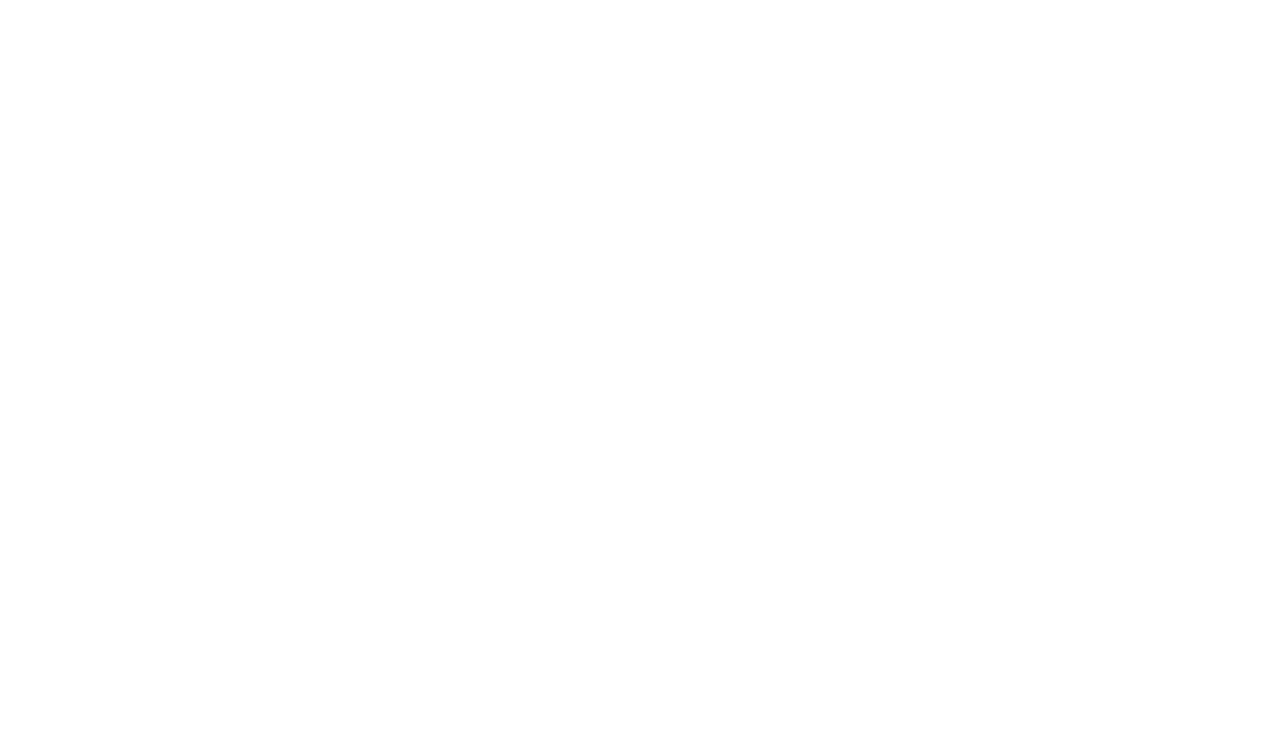
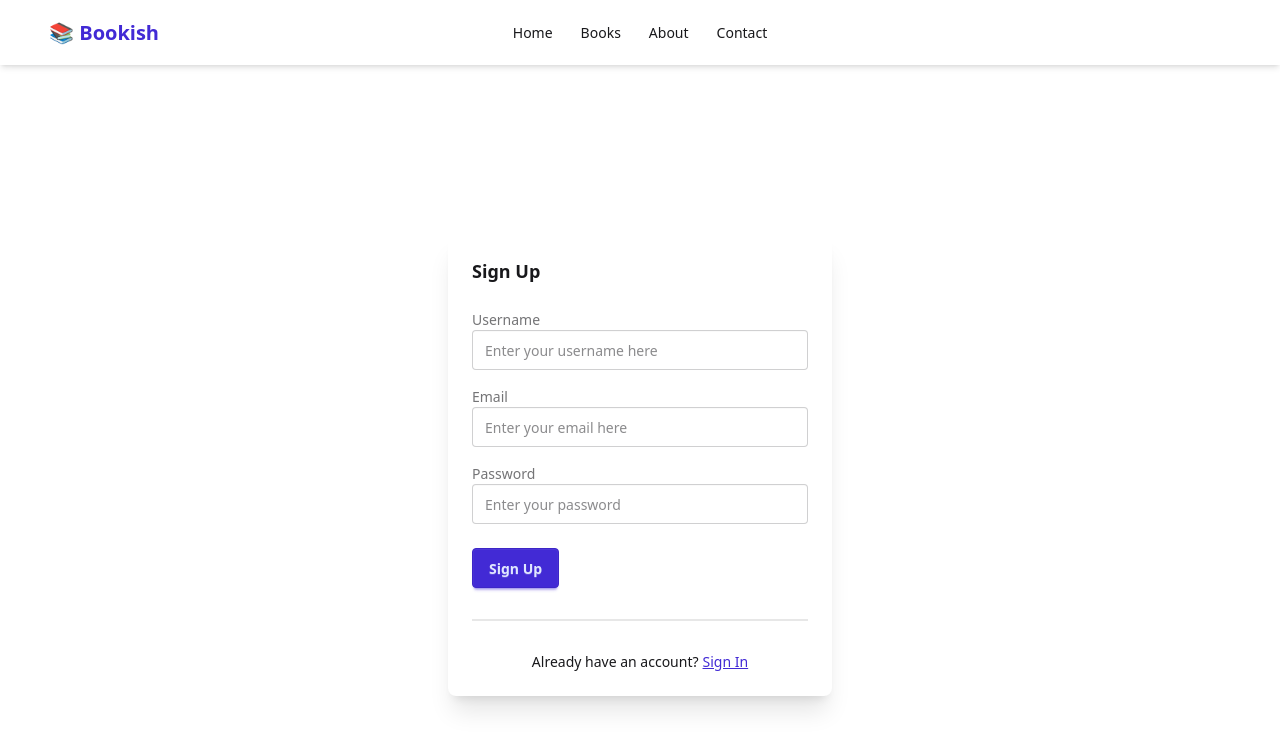
Before and after one commit to Kushal-np/Blogapp, a React (Vite) app in the folder Frontend/: page /signup in a window 1280 px wide. Before the commit this address had no page. Shown: the top 750 px of the page. Built offline with nearby package versions, Linux system fonts and the light colour scheme.

Commit message:
finally auth navbar added

```diff
--- a/Frontend/src/App.jsx
+++ b/Frontend/src/App.jsx
@@ -9,6 +9,7 @@ import Home from './Pages/Home'
 import {Routes , Route} from 'react-router-dom'
 import Courses from './Pages/Courses'
 import Login from './Components/Login'
+import Signup from './Components/SignUp'
 
 const App = () => {
   return (
@@ -17,6 +18,7 @@ const App = () => {
         <Route path="/" element={<Home/>}/>
         <Route path="/books" element={<Courses />} />
         <Route path='/login' element={<Login />}/>
+        <Route path='/signup' element={<Signup />}/>
       </Routes>
     </div>
   )
--- /dev/null
+++ b/Frontend/src/Components/AuthNavbar/index.jsx
@@ -0,0 +1,106 @@
+import { useEffect, useState } from "react";
+import { Link } from "react-router-dom";
+import Login from "../Login";
+function AuthNavbar() {
+  const [isLoginShow , SetLoginShown] = useState(false)
+  const [theme,setTheme] = useState(localStorage.getItem("theme")?localStorage.getItem("theme"):"light")
+  const element = document.documentElement;
+  useEffect(()=>{
+    if(theme==="dark"){
+      element.classList.add("darkTheme");
+      localStorage.setItem("theme","dark")
+      document.body.classList.add("dark")
+    }
+    else{
+      element.classList.remove("dark");
+      localStorage.setItem("theme" , "light")
+      document.body.classList.remove("dark")
+    }
+  })
+  const [isMenuOpen, setIsMenuOpen] = useState(false);
+  const [searchQuery, setSearchQuery] = useState("");
+
+  const handleSearch = () => {
+    if (searchQuery.trim()) {
+      console.log("Searching for:", searchQuery);
+    }
+  };
+  function LoginHandler(){
+    SetLoginShown(!isLoginShow)
+  }
+
+  const navItems = (
+    <>
+      <li>
+        <Link to="/" >Home</Link>
+      </li>
+      <li>
+        <Link to="/books">Books</Link>
+      </li>
+      <li><a href="#about">About</a></li>
+      <li><a href="#contact">Contact</a></li>
+    </>
+  );
+
+  return (
+    <div className="navbar bg-base-100 shadow-md sticky top-0 z-50 backdrop-blur-sm px-4 sm:px-6 lg:px-8">
+      {/* Left: Logo & Mobile Menu */}
+      <div className="navbar-start">
+        {/* Mobile Hamburger */}
+        <div className="dropdown dropdown-bottom lg:hidden">
+  <label tabIndex={0} className="btn btn-ghost btn-circle">
+    <svg
+      className="w-6 h-6"
+      fill="none"
+      stroke="currentColor"
+      viewBox="0 0 24 24"
+      xmlns="http://www.w3.org/2000/svg"
+    >
+      <path
+        strokeLinecap="round"
+        strokeLinejoin="round"
+        strokeWidth="2"
+        d="M4 6h16M4 12h16M4 18h16"
+      ></path>
+    </svg>
+  </label>
+  <ul
+    tabIndex={0}
+    className="menu menu-sm dropdown-content mt-3 z-[100] p-2 shadow-xl bg-base-100 rounded-box w-56 border border-base-300"
+  >
+    {navItems}
+
+  </ul>
+</div>
+
+
+        {/* Logo */}
+        <a className="btn btn-ghost text-xl font-bold text-primary">
+          📚 Bookish
+        </a>
+      </div>
+
+      {/* Center: Desktop Menu */}
+      <div className="navbar-center hidden lg:flex">
+        <ul className="menu menu-horizontal px-1 gap-1">{navItems}</ul>
+      </div>
+
+      {/* Right: Search, Theme, Button */}
+      <div className="navbar-end flex items-center gap-2">
+        {/* Desktop Search */}
+        <div className="hidden md:flex">
+          <div className="input-group input-group-sm">
+
+          </div>
+        </div>
+
+        {/* Theme Dropdown */}
+
+
+
+      </div>
+    </div>
+  );
+}
+
+export default AuthNavbar;
--- a/Frontend/src/Components/Login/index.jsx
+++ b/Frontend/src/Components/Login/index.jsx
@@ -1,10 +1,11 @@
+import AuthNavbar from "../AuthNavbar";
 import Navbar from "../Navbar";
 import { Link } from "react-router-dom";
 
 function Login() {
     return (
         <div>
-            <Navbar />
+            <AuthNavbar />
             <div className="min-h-screen flex justify-center items-center">
                 <div className="card w-96 bg-base-100 shadow-xl">
                     <div className="card-body">
--- a/Frontend/src/Components/SignUp/index.jsx
+++ b/Frontend/src/Components/SignUp/index.jsx
@@ -1,16 +1,30 @@
+import AuthNavbar from "../AuthNavbar";
 import Navbar from "../Navbar";
 import { Link } from "react-router-dom";
 
 function Signup() {
     return (
         <div>
-            <Navbar />
+            <AuthNavbar/>
             <div className="min-h-screen flex justify-center items-center">
                 <div className="card w-96 bg-base-100 shadow-xl">
                     <div className="card-body">
                         <h2 className="card-title text-center mb-4">Sign Up</h2>
                         <form onSubmit="/">
                             <div className="form-control">
+                                <label className="label" htmlFor="username">
+                                    <span className="label-text">Username</span>
+                                </label>
+                                <input
+                                    type="text"
+                                    name="username"
+                                    id="username"
+                                    placeholder="Enter your username here"
+                                    className="input input-bordered w-full"
+                                    required
+                                />
+                            </div>
+                            <div className="form-control mt-4">
                                 <label className="label" htmlFor="email">
                                     <span className="label-text">Email</span>
                                 </label>
```
